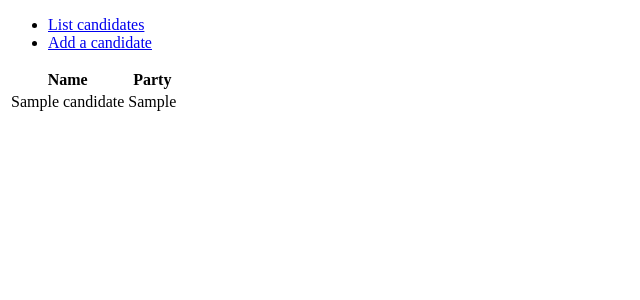
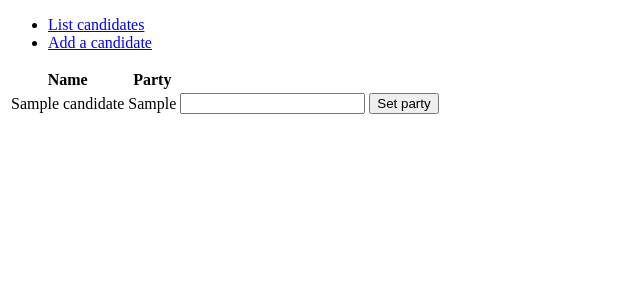
Before and after one commit to skajanti/Aanestys, a Flask app: page /votes in a window 1280 px wide. Shown: the top 300 px of the page, without its empty margins (0-640 px from the left). Run offline with Flask 2, Linux system fonts and the light colour scheme; tables that the repository leaves empty hold one stand-in row (values such as "Sample post").

Commit message:
puolueenlisäämisnappi lisätty

```diff
--- a/application/templates/votes/list.html
+++ b/application/templates/votes/list.html
@@ -10,6 +10,12 @@
     <tr>
       <td>{{ candidate.name }}</td>
       <td>{{ candidate.party }}</td>
+      <td>
+	<form method="POST" action="{{ url_for('votes_set_party', candidate_id=candidate.id) }}">
+	  <input type="text" name="party"/>
+	  <input type="submit" value="Set party"/>
+	</form>
+      </td>
     </tr>
     {% endfor %}
   </table>
--- a/application/templates/votes/new.html
+++ b/application/templates/votes/new.html
@@ -3,7 +3,6 @@
 {% block body %}
 <form method="POST" action="{{ url_for('votes_create') }}">
   <input type="text" name="name"/>
-  <input type="text" name="party"/>
   <input type="submit" value="Add a new Candidate"/>
 </form>
 {% endblock %}
--- a/application/votes/models.py
+++ b/application/votes/models.py
@@ -19,7 +19,7 @@ class Vote(db.Model):
 
 class Voter(db.Model):
 	id = db.Column(db.Integer, primary_key=True)
-	name = db.Column(db.String(32))
+	name = db.Column(db.String(144))
 
 	def __init__(self, name):
 		return self.name
--- a/application/votes/views.py
+++ b/application/votes/views.py
@@ -10,13 +10,20 @@ def votes_index():
 def votes_form():
 	return render_template("votes/new.html")
 
-@app.route("/votes/", methods=["POST"])
-def votes_create():
-	cn = Candidate(request.form.get("name"))
-	cp = Candidate(request.form.get("party"))
+@app.route("/votes/<candidate_id>/", methods=["POST"])
+def votes_set_party(candidate_id):
 
-	db.session().add(cn)
-	db.session().add(cp)
+	p = Candidate.query.get(candidate_id)
+	p.party = request.form.get("party")
 	db.session().commit()
 
 	return redirect(url_for("votes_index"))
+
+@app.route("/votes/", methods=["POST"])
+def votes_create():
+	c = Candidate(request.form.get("name"))
+
+	db.session().add(c)
+	db.session().commit()
+
+	return redirect(url_for("votes_index"))
```
Also changed, not shown: application/votes.db.
